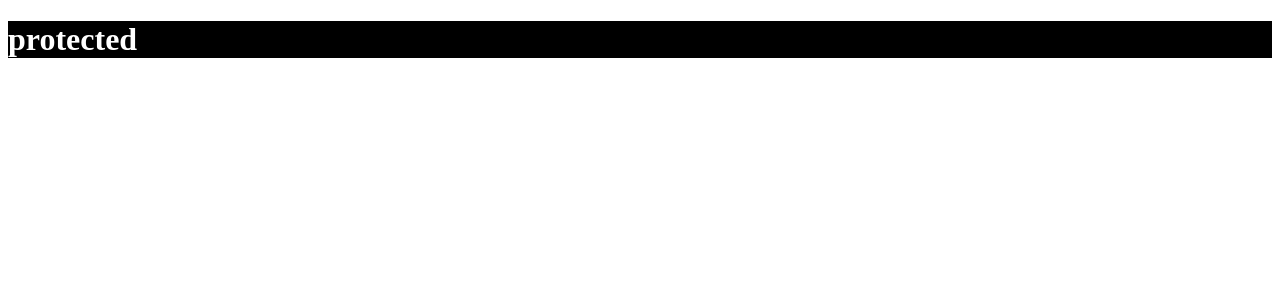
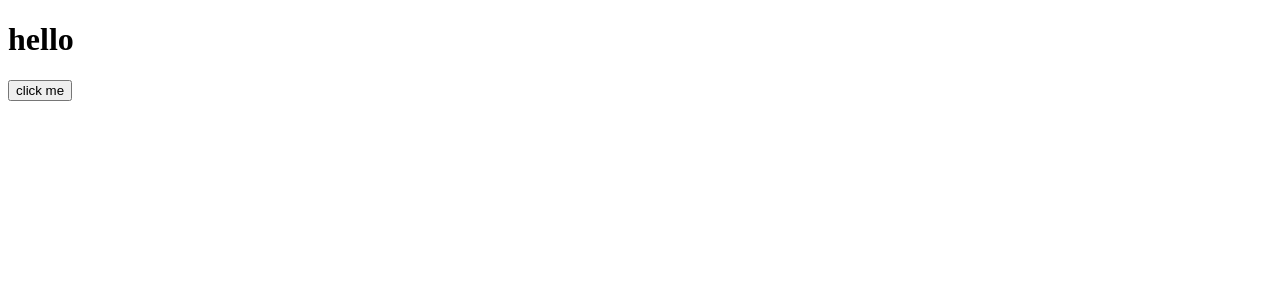
Before and after one commit to Leeje98/nomadcoders-reactMaster-CRYPTO_TRACKER, a React (Create React App) app: page / in a window 1280 px wide. Shown: the top 300 px of the page. Built offline with nearby package versions, Linux system fonts and the light colour scheme.

Commit message:
#3.7 Recap

```diff
--- a/package.json
+++ b/package.json
@@ -42,6 +42,7 @@
     ]
   },
   "devDependencies": {
+    "@types/react-query": "^1.2.9",
     "@types/styled-components": "^5.1.26"
   }
 }
--- a/src/App.tsx
+++ b/src/App.tsx
@@ -2,7 +2,6 @@
 import Circle from "./Circle";
 import { useState } from "react";
 
-function App() {
 
 const Container = styled.div`
 background-color: ${(props) => props.theme.bgColor};
@@ -10,10 +9,35 @@
 const H1 = styled.h1`
 color: ${(props) => props.theme.textColor};
 `;
+interface DummyProps {
+  text: string;
+  active?: boolean;
+}
 
+function Dummy ({text, active = false}: DummyProps) {
+  return (
+    <H1>{text}</H1>
+  )
+}
+
+// function App() {
+//   const onClick = (event:React.FormEvent<HTMLButtonElement>) => {}
+//   return (
+//     <Container>
+//        <Dummy active text='hello' />
+//        {/* <Dummy active={true} text='hello' /> - 위의 내용과 같다*/}
+//        <form>
+//         <button onClick={onClick}>click me</button>
+//        </form>
+//     </Container>
+//   );
+// }
+function App() {        // react-event이름-event를 발생시키는 Element이름을 사용하는 태그(객체)
+  const onClick = (event:React.MouseEvent<HTMLButtonElement>) => {}
   return (
     <Container>
-       <H1>protected</H1>
+      <Dummy active text='hello' />
+      <button onClick={onClick}>click me</button>
     </Container>
   );
 }
--- a/src/index.tsx
+++ b/src/index.tsx
@@ -9,7 +9,7 @@
 );
 root.render(
   <React.StrictMode>
-    <ThemeProvider theme={darkTheme}>
+    <ThemeProvider theme={lightTheme}>
       <App />
     </ThemeProvider>
   </React.StrictMode>
```
Also changed, not shown: 1 other file (tests, documents, lock files or other folders). Lines whose indentation alone changed are shown as unchanged.
